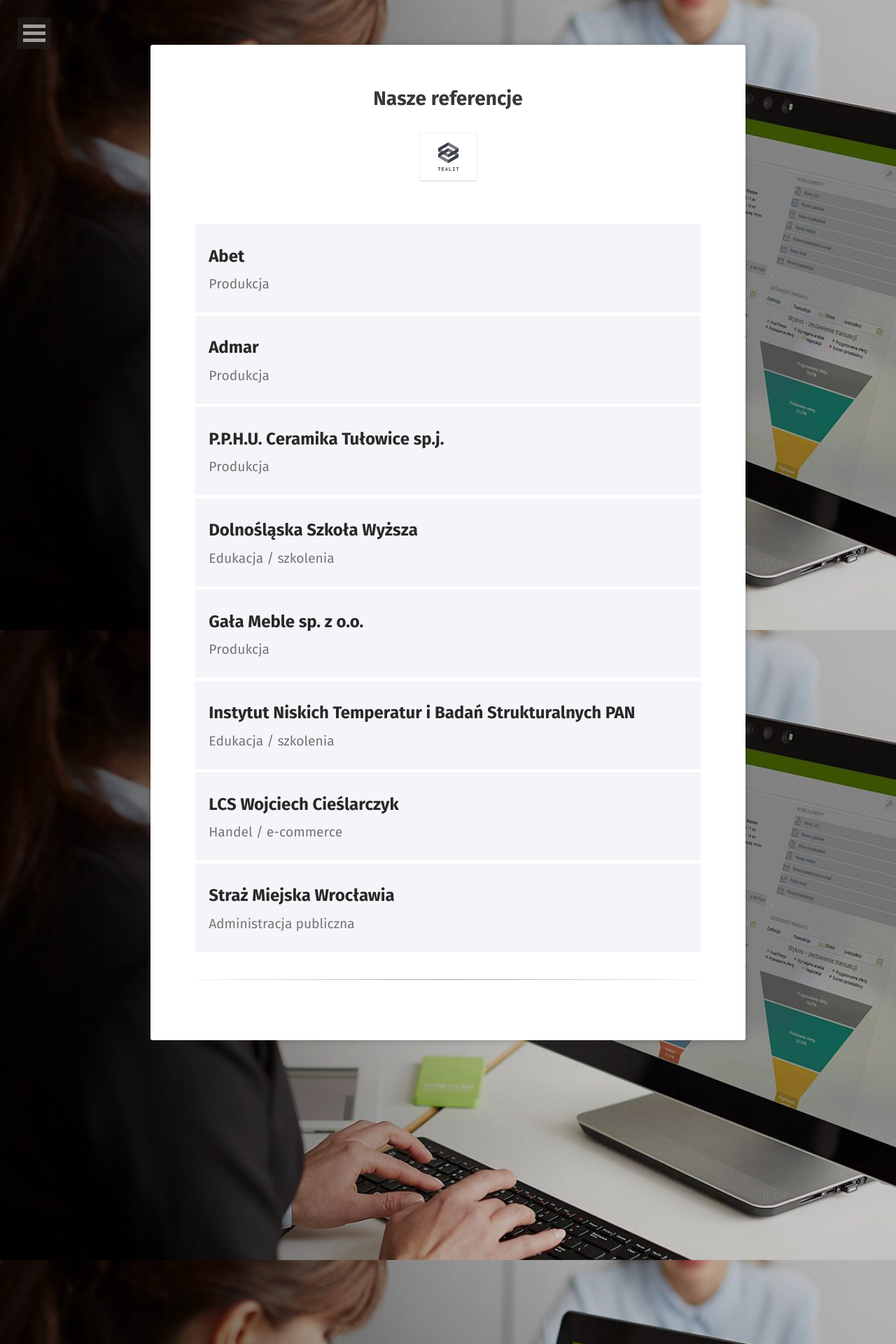
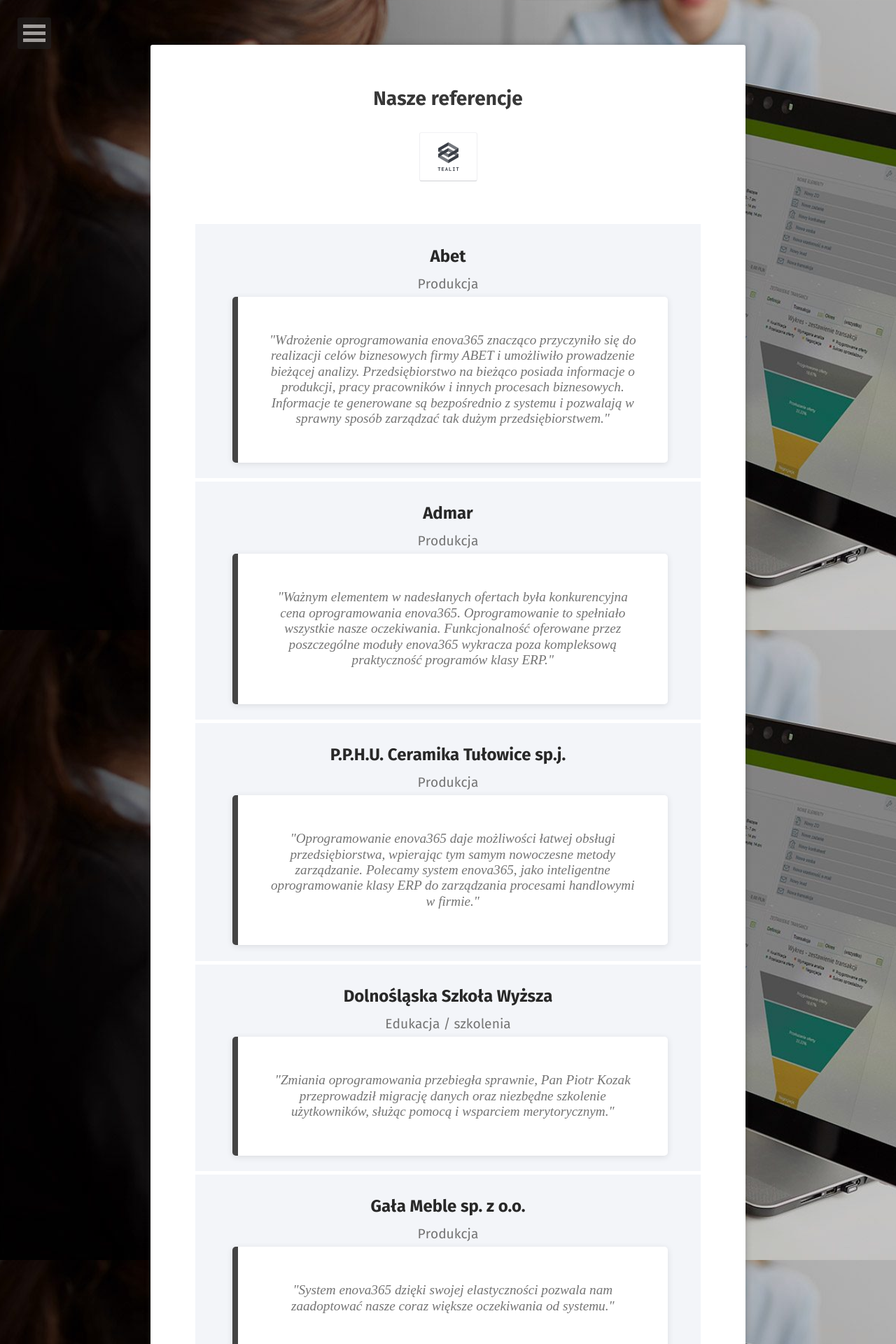
Before and after one commit to Avyse/avyse.github.io, a Jekyll site: the page built from reference/index.md, in a window 1280 px wide. Shown: the top 1920 px of the page at 70% size. Built offline with Jekyll 4.4.1, drawn with Linux system fonts in a browser that asks for light colours; some web fonts are replaced; some of the changed text lies outside the part shown.

Commit message:
Reference

```diff
--- a/reference/index.md
+++ b/reference/index.md
@@ -10,6 +10,7 @@ comments: false
     margin: 0 0 .3rem;
     padding: 0.2rem 1.2rem 1.4rem 1.2rem;
     background: #f3f5f9;
+    text-align: center;
   }
   h2 {
     -webkit-flex-grow: 1;
@@ -33,6 +34,21 @@ comments: false
   a {
     text-decoration: none;
   }
+  .quote {
+    position: relative;
+    display: block;
+    max-width: 100%;
+    font-size: 1.2rem;
+    line-height: 1.4rem;
+    color: #747474;
+    padding: 2rem 2.5rem;
+    border-radius: 5px;
+    background: #fff;
+    box-shadow: 0 2px 10px 0 rgba(0,0,0,.1);
+  }
+  .quotediv {
+    padding-left: 9%;
+  }
   </style>
 </head>
 <div class="grey-box">
@@ -40,46 +56,102 @@ comments: false
     <span>
       Produkcja
     </span>
+    <div class="quotediv">
+      <blockquote class="quote">
+        <p>
+          "Wdrożenie oprogramowania enova365 znacząco przyczyniło się do realizacji celów biznesowych firmy ABET i umożliwiło prowadzenie bieżącej analizy. Przedsiębiorstwo na bieżąco posiada informacje o produkcji, pracy pracowników i innych procesach biznesowych. Informacje te generowane są bezpośrednio z systemu i pozwalają w sprawny sposób zarządzać tak dużym przedsiębiorstwem."
+        </p>
+      </blockquote>
+    </div>
 </div>
 <div class="grey-box">
   <h2><a href="../assets/img/referencje/admar.pdf" target="blank">Admar</a></h2>
     <span>
       Produkcja
     </span>
+    <div class="quotediv">
+      <blockquote class="quote">
+        <p>
+          "Ważnym elementem w nadesłanych ofertach była konkurencyjna cena oprogramowania enova365. Oprogramowanie to spełniało wszystkie nasze oczekiwania. Funkcjonalność oferowane przez poszczególne moduły enova365 wykracza poza kompleksową praktyczność programów klasy ERP."
+        </p>
+      </blockquote>
+    </div>
 </div>
 <div class="grey-box">
   <h2><a href="../assets/img/referencje/ceramika_tulowice.pdf" target="blank">P.P.H.U. Ceramika Tułowice sp.j.</a></h2>
     <span>
       Produkcja
     </span>
+    <div class="quotediv">
+      <blockquote class="quote">
+        <p>
+          "Oprogramowanie enova365 daje możliwości łatwej obsługi przedsiębiorstwa, wpierając tym samym nowoczesne metody zarządzanie. Polecamy system enova365, jako inteligentne oprogramowanie klasy ERP do zarządzania procesami handlowymi w firmie."
+        </p>
+      </blockquote>
+    </div>
 </div>
 <div class="grey-box">
   <h2><a href="../assets/img/referencje/dsw.pdf" target="blank">Dolnośląska Szkoła Wyższa</a></h2>
     <span>
       Edukacja / szkolenia
     </span>
+    <div class="quotediv">
+      <blockquote class="quote">
+        <p>
+          "Zmiania oprogramowania przebiegła sprawnie, Pan Piotr Kozak przeprowadził migrację danych oraz niezbędne szkolenie użytkowników, służąc pomocą i wsparciem merytorycznym."
+        </p>
+      </blockquote>
+    </div>
 </div>
 <div class="grey-box">
   <h2><a href="../assets/img/referencje/gala_meble.pdf" target="blank">Gała Meble sp. z o.o.</a></h2>
     <span>
       Produkcja
     </span>
+    <div class="quotediv">
+      <blockquote class="quote">
+        <p>
+          "System enova365 dzięki swojej elastyczności pozwala nam zaadoptować nasze coraz większe oczekiwania od systemu."
+        </p>
+      </blockquote>
+    </div>
 </div>
 <div class="grey-box">
   <h2><a href="../assets/img/referencje/intp.pdf" target="blank">Instytut Niskich Temperatur i Badań Strukturalnych PAN</a></h2>
     <span>
       Edukacja / szkolenia
     </span>
+    <div class="quotediv">
+      <blockquote class="quote">
+        <p>
+          "Zmiana oprogramowania przebiegła sprawnie, Pan Piotr Kozak przeprowadził migrację danych oraz niezbędne szkolenie użytkowników, służąc pomocą i wsparciem merytorycznym."
+        </p>
+      </blockquote>
+    </div>
 </div>
 <div class="grey-box">
   <h2><a href="../assets/img/referencje/lcs.pdf" target="blank">LCS Wojciech Cieślarczyk</a></h2>
     <span>
       Handel / e-commerce
     </span>
+    <div class="quotediv">
+      <blockquote class="quote">
+        <p>
+          "Zdecydowaliśmy się na enova365 ze względu na elastyczność systemu i możliwość dopasowania tego rozwiązania do profilu naszej działalności. Wybierając to oprogramowanie mieliśmy pewność, że będzie ono ,,rosło" wraz z nami, że jest to inwestycja na lata. Oprogramowanie enova365 wspiera naszą firmę w codzienny procesach kadrowych, księgowych, prowadzeniu sprzedaży oraz procesie produkcji wyrobów metalowych. Dzięki integracji całego systemu produkcja powiązana jest z modułem handlowo-magazynowym. Tej możliwości zabrakło nam w poprzednim oprogramowaniu. "
+        </p>
+      </blockquote>
+    </div>
 </div>
 <div class="grey-box">
   <h2><a href="../assets/img/referencje/straz_miejska.pdf" target="blank">Straż Miejska Wrocławia</a></h2>
     <span>
       Administracja publiczna
     </span>
+    <div class="quotediv">
+      <blockquote class="quote">
+        <p>
+          "Wysoko oceniamy zaangażowanie Innviero Sp. z o.o, usługi są wykonywane terminowe i z należytą starannością. Zawsze można liczyć na kompletne wsparcie i doradztwo w obszarze wykorzystywanych systemów."
+        </p>
+      </blockquote>
+    </div>
 </div>
```
